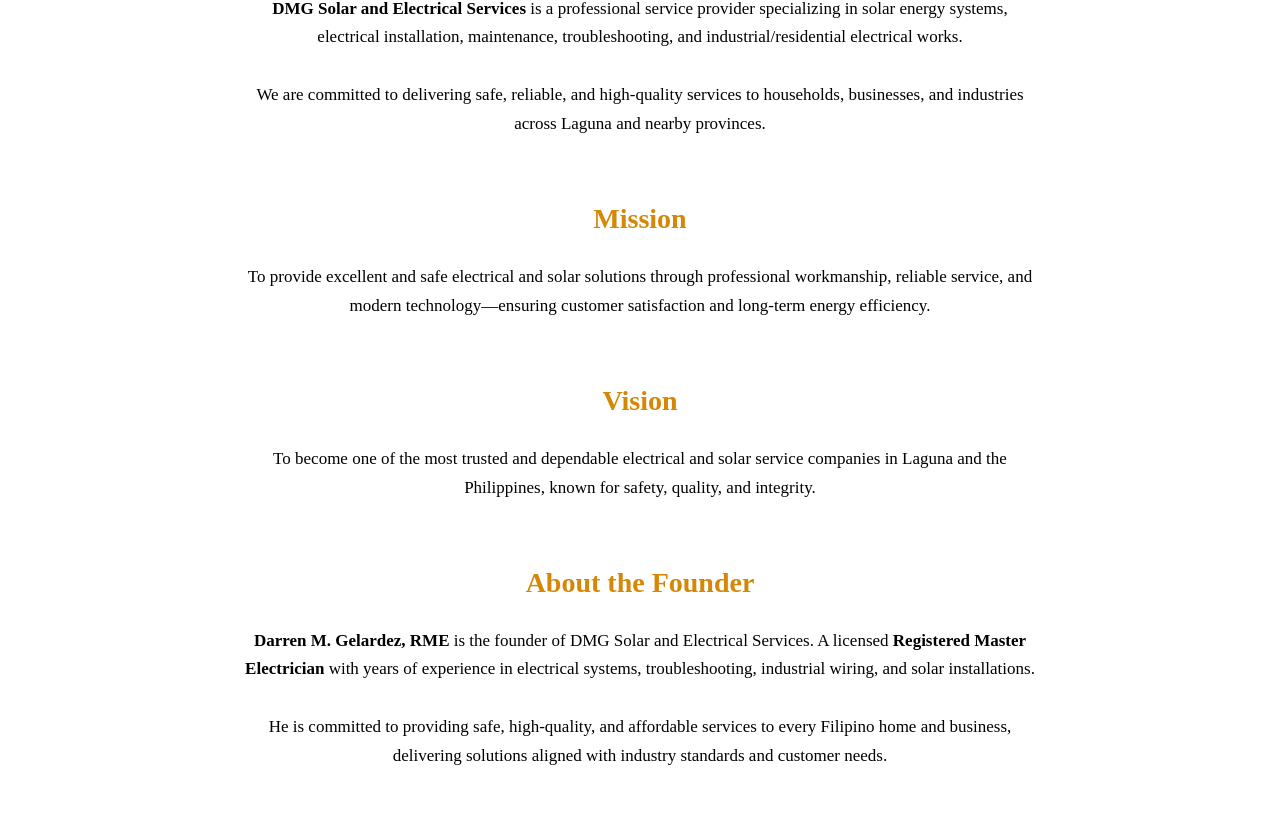
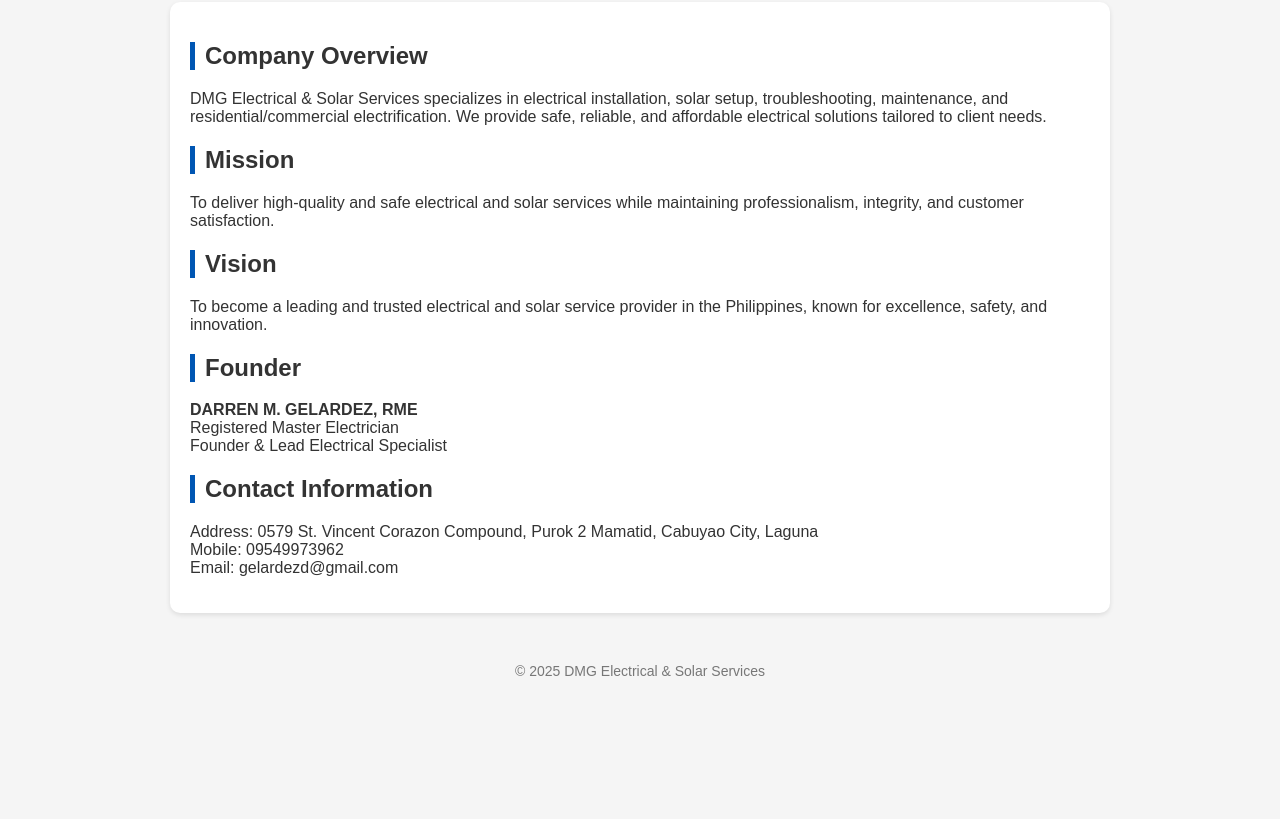
Before and after one commit to dmg-electrical/dmg-electrical, a plain HTML site: page index.html in a window 1280 px wide. Shown: the part 327-1146 px from the top of the page. After the commit the page ends 1016 px from the top, so only its background shows below. Drawn offline with Linux system fonts and the light colour scheme.

Commit message:
Update index.html

```diff
--- a/index.html
+++ b/index.html
@@ -1,47 +1,94 @@
-<!-- ===== COMPANY PROFILE SECTION ===== -->
-<section style="padding: 40px 20px; text-align: center;">
-    <img src="logo.png" alt="DMG Logo" style="width: 180px; margin-bottom: 20px;">
+<!DOCTYPE html>
+<html lang="en">
+<head>
+    <meta charset="UTF-8">
+    <meta name="viewport" content="width=device-width, initial-scale=1.0">
+    <title>DMG Electrical & Solar Services</title>
+    <style>
+        body {
+            font-family: Arial, sans-serif;
+            margin: 0;
+            padding: 0;
+            background: #f5f5f5;
+            color: #333;
+        }
+        .header {
+            text-align: center;
+            padding: 20px;
+            background: white;
+            box-shadow: 0 2px 5px rgba(0,0,0,0.1);
+        }
+        .header img {
+            width: 120px;
+            margin-bottom: 10px;
+        }
+        .container {
+            max-width: 900px;
+            margin: 20px auto;
+            background: white;
+            padding: 20px;
+            border-radius: 10px;
+            box-shadow: 0 2px 5px rgba(0,0,0,0.1);
+        }
+        h2 {
+            border-left: 5px solid #0056b3;
+            padding-left: 10px;
+        }
+        .footer {
+            text-align: center;
+            margin-top: 40px;
+            padding: 10px;
+            font-size: 14px;
+            color: #777;
+        }
+    </style>
+</head>
+<body>
 
-    <h2 style="color: #d48806; font-size: 32px; margin-bottom: 10px; font-weight: 700;">
-        Company Overview
-    </h2>
+    <div class="header">
+        <img src="logo.jpg" alt="Company Logo">
+        <h1>DMG Electrical & Solar Services</h1>
+        <p>Your Trusted Solar and Electrical Partner</p>
+    </div>
 
-    <p style="max-width: 800px; margin: 0 auto; font-size: 17px; line-height: 1.7;">
-        <strong>DMG Solar and Electrical Services</strong> is a professional service provider
-        specializing in solar energy systems, electrical installation, maintenance, troubleshooting,
-        and industrial/residential electrical works.
-        <br><br>
-        We are committed to delivering safe, reliable, and high-quality services to households,
-        businesses, and industries across Laguna and nearby provinces.
-    </p>
+    <div class="container">
+        <h2>Company Overview</h2>
+        <p>
+            DMG Electrical & Solar Services specializes in electrical installation, solar setup, troubleshooting,
+            maintenance, and residential/commercial electrification. We provide safe, reliable, and affordable
+            electrical solutions tailored to client needs.
+        </p>
 
-    <br><br>
+        <h2>Mission</h2>
+        <p>
+            To deliver high-quality and safe electrical and solar services while maintaining professionalism,
+            integrity, and customer satisfaction.
+        </p>
 
-    <h3 style="color: #d48806; font-size: 28px; font-weight: 700;">Mission</h3>
-    <p style="max-width: 800px; margin: 0 auto; font-size: 17px; line-height: 1.7;">
-        To provide excellent and safe electrical and solar solutions through
-        professional workmanship, reliable service, and modern technology—ensuring
-        customer satisfaction and long-term energy efficiency.
-    </p>
+        <h2>Vision</h2>
+        <p>
+            To become a leading and trusted electrical and solar service provider in the Philippines, known for
+            excellence, safety, and innovation.
+        </p>
 
-    <br><br>
+        <h2>Founder</h2>
+        <p>
+            <b>DARREN M. GELARDEZ, RME</b><br>
+            Registered Master Electrician<br>
+            Founder & Lead Electrical Specialist
+        </p>
 
-    <h3 style="color: #d48806; font-size: 28px; font-weight: 700;">Vision</h3>
-    <p style="max-width: 800px; margin: 0 auto; font-size: 17px; line-height: 1.7;">
-        To become one of the most trusted and dependable electrical and solar service
-        companies in Laguna and the Philippines, known for safety, quality, and integrity.
-    </p>
+        <h2>Contact Information</h2>
+        <p>
+            Address: 0579 St. Vincent Corazon Compound, Purok 2 Mamatid, Cabuyao City, Laguna<br>
+            Mobile: 09549973962<br>
+            Email: gelardezd@gmail.com
+        </p>
+    </div>
 
-    <br><br>
+    <div class="footer">
+        © 2025 DMG Electrical & Solar Services
+    </div>
 
-    <h3 style="color: #d48806; font-size: 28px; font-weight: 700;">About the Founder</h3>
-    <p style="max-width: 800px; margin: 0 auto; font-size: 17px; line-height: 1.7;">
-        <strong>Darren M. Gelardez, RME</strong> is the founder of DMG Solar and Electrical Services.
-        A licensed <strong>Registered Master Electrician</strong> with years of experience in electrical
-        systems, troubleshooting, industrial wiring, and solar installations.
-        <br><br>
-        He is committed to providing safe, high-quality, and affordable services to every Filipino home
-        and business, delivering solutions aligned with industry standards and customer needs.
-    </p>
-</section>
-<!-- ===== END COMPANY PROFILE SECTION ===== -->
+</body>
+</html>
```
